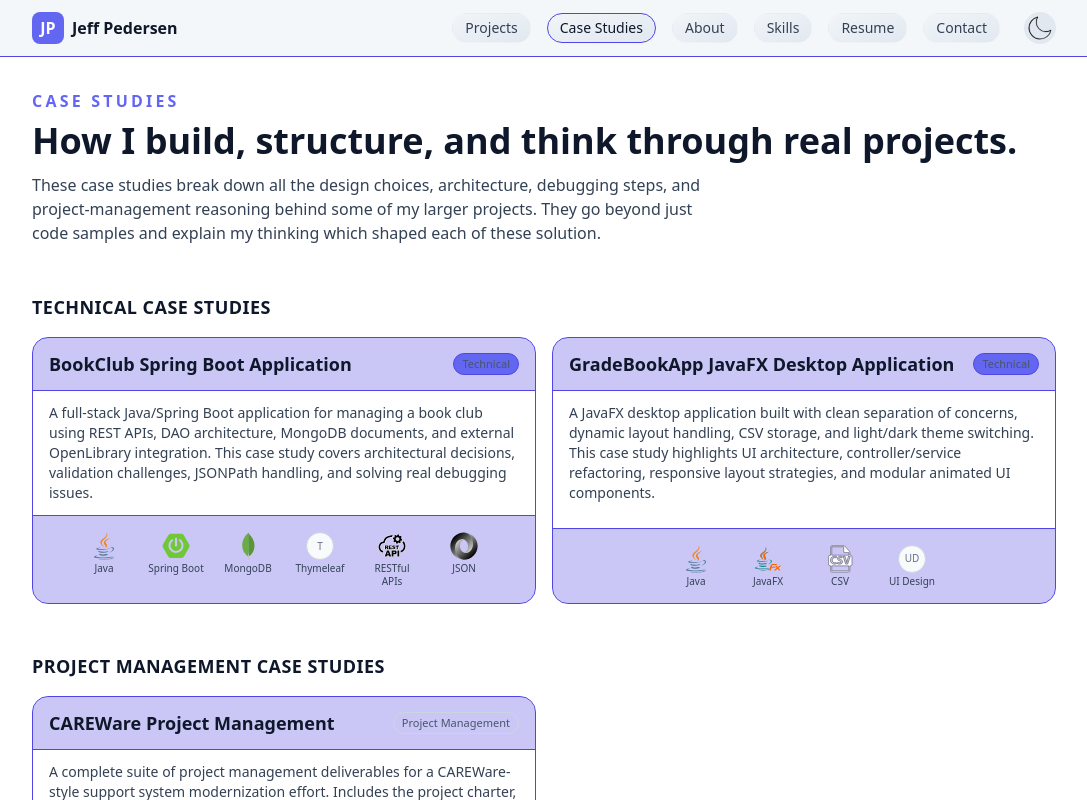
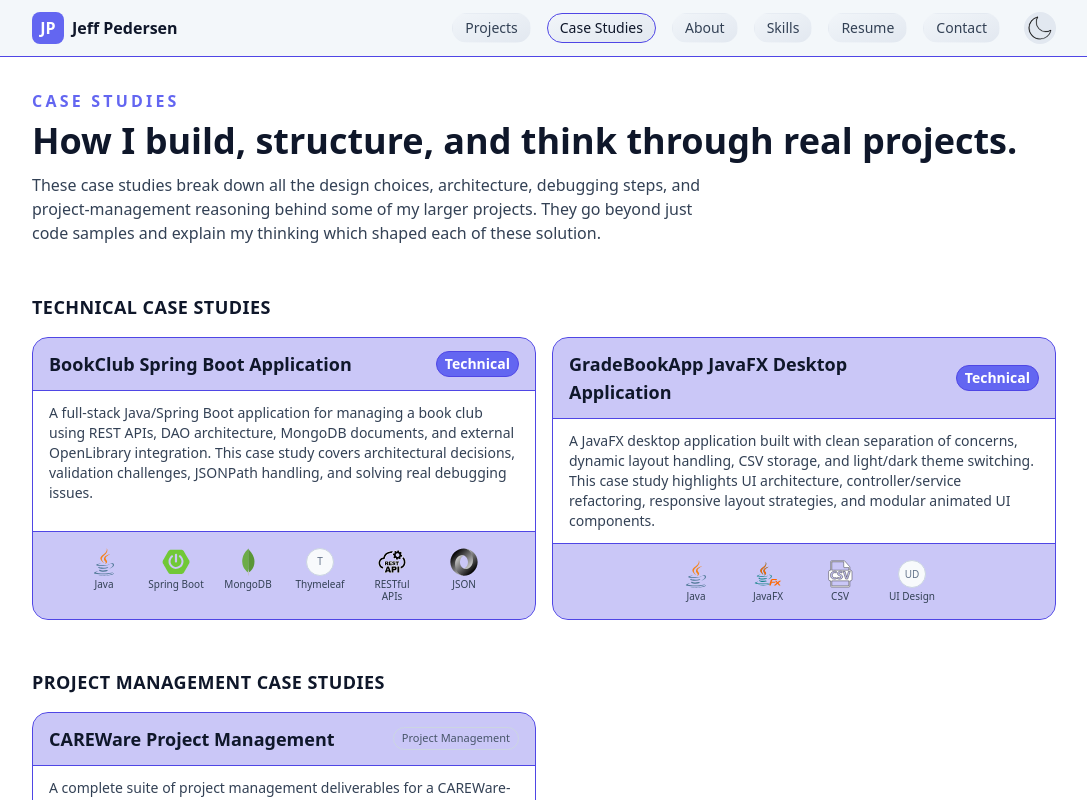
Before and after one commit to J-Pedersen/dev-portfolio, a React (Vite) app: page /case-studies in a window 1280 px wide. Shown: the top 800 px of the page, without its empty margins (96-1183 px from the left). Built offline with nearby package versions, Linux system fonts and the light colour scheme; the HTML template or start-up script is replaced by a standard one.

Commit message:
updated case study tags text

```diff
--- a/src/pages/CaseStudies.jsx
+++ b/src/pages/CaseStudies.jsx
@@ -54,8 +54,9 @@ const CaseStudies = () => {
                       <span
                         className="
                           text-[11px] px-2 py-0.5 rounded-full
-                          border border-brand-soft bg-brand text-slate-600
-                          dark:border-brand-soft dark:bg-brand dark:text-slate-400
+                          border border-brand-soft bg-brand
+                          dark:border-brand-soft dark:bg-brand text-white
+                          text-sm font-bold
                         "
                       >
                         {caseStudy.categoryLabel || "Technical"}
```
